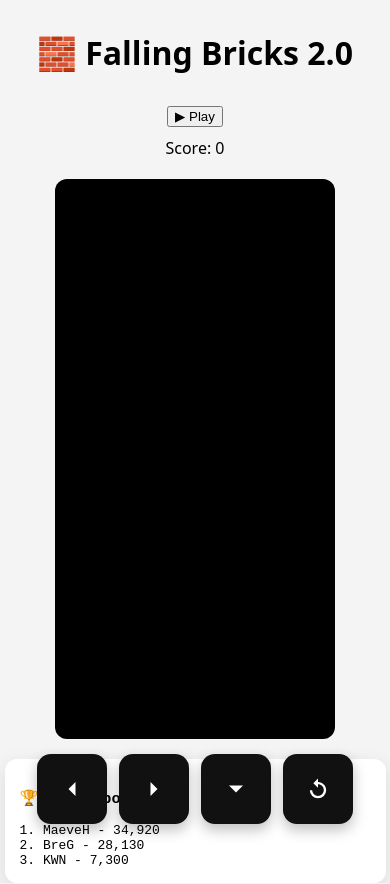
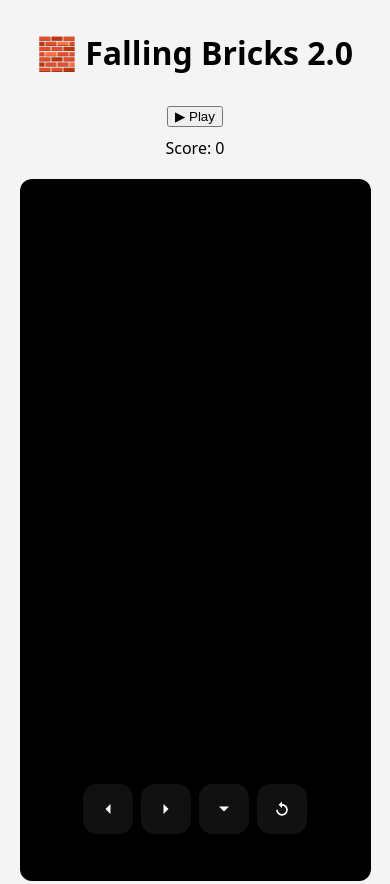
Before and after one commit to Mroisin129/Falling-Blocks, a plain HTML site: page index.html in a window 390 px wide. Shown: the top 884 px of the page. Drawn offline with Linux system fonts and the light colour scheme.

Commit message:
Update index.html

```diff
--- a/index.html
+++ b/index.html
@@ -46,6 +46,7 @@ body {
   border-radius: 12px;
   margin: 20px auto;
   display: block;
+  max-width: 100%;
 }
 
 /* Controls */
@@ -85,7 +86,7 @@ body {
 /* Mobile adjustments */
 @media (max-width: 500px) {
   #leaderboard {
-    position: static;     /* normal flow */
+    position: static;
     margin: 10px auto 0 auto;
     max-width: 90%;
   }
@@ -93,6 +94,26 @@ body {
   .topbar {
     flex-direction: column;
     gap: 10px;
+  }
+
+  #game {
+    width: 90%;
+    height: auto;
+  }
+
+  #controls {
+    bottom: 10px;
+    gap: 8px;
+  }
+
+  .ctrl {
+    width: 50px;
+    height: 50px;
+  }
+
+  .ctrl svg {
+    width: 20px;
+    height: 20px;
   }
 }
 </style>
@@ -128,7 +149,19 @@ const ctxƒ = canvas.getContext("2d");
 
 const COLS = 10;
 const ROWS = 20;
-const SIZE = 28;
+
+// Responsive block size
+let SIZE = Math.floor(Math.min(window.innerWidth / COLS * 0.9, 28));
+canvas.width = COLS * SIZE;
+canvas.height = ROWS * SIZE;
+
+// Recompute SIZE on window resize
+window.addEventListener("resize", ()=>{
+  SIZE = Math.floor(Math.min(window.innerWidth / COLS * 0.9, 28));
+  canvas.width = COLS * SIZE;
+  canvas.height = ROWS * SIZE;
+  draw();
+});
 
 canvas.width = COLS * SIZE;
 canvas.height = ROWS * SIZE;
```
